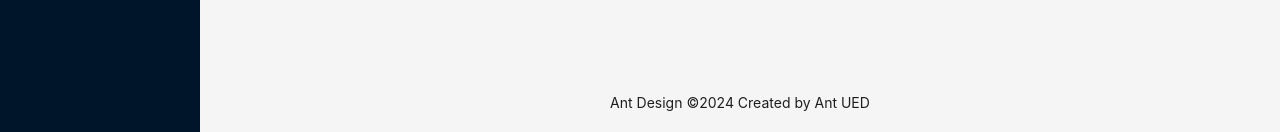
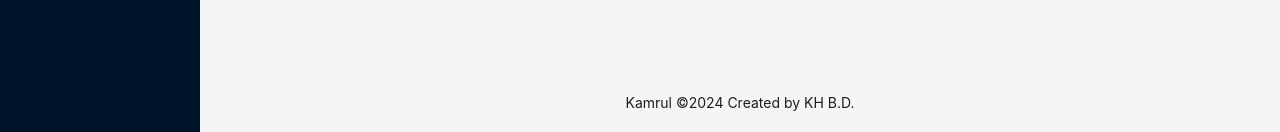
Before and after one commit to Kamrulthedev/ph-university-managment-clint, a React (Vite) app: page / in a window 1280 px wide. Shown: the part 665-797 px from the top of the page. Built offline with nearby package versions, Linux system fonts and the light colour scheme.

Commit message:
update-commit-faculty

```diff
--- a/src/compunents/layout/MainLayout.tsx
+++ b/src/compunents/layout/MainLayout.tsx
@@ -1,5 +1,5 @@
 import { Layout } from "antd";
-import {  Outlet } from "react-router-dom";
+import { Outlet } from "react-router-dom";
 import SideberItems from "./SideberItems";
 
 const { Header, Content, Footer } = Layout;
@@ -21,7 +21,7 @@ const MainLayout = () => {
           </div>
         </Content>
         <Footer style={{ textAlign: "center" }}>
-          Ant Design ©{new Date().getFullYear()} Created by Ant UED
+          Kamrul ©{new Date().getFullYear()} Created by KH B.D.
         </Footer>
       </Layout>
     </Layout>
--- a/src/routes/rautes.tsx
+++ b/src/routes/rautes.tsx
@@ -2,9 +2,6 @@ import { createBrowserRouter } from "react-router-dom";
 import App from "../App";
 import { routesGenerator } from "../utils/routesGenerator";
 import { adminPaths } from "./admin.routes";
-
-
-
 
 const router = createBrowserRouter([
   {
```
Also changed, not shown: src/routes/faculty.routes.tsx (+9 -0 lines), src/compunents/layout/SideberItems.tsx (indentation only).
